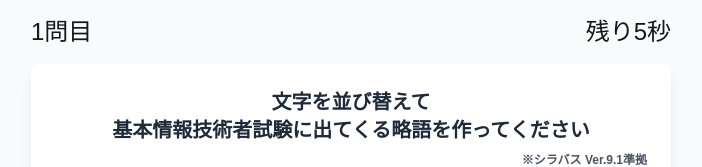
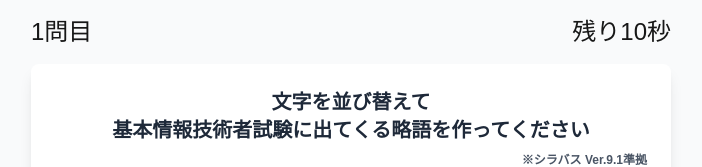
Before and after one commit to koza-ken/shufflemoji, a Next.js app in the folder word-scramble-nextjs/: page /game/fe in a window 1280 px wide. Shown: the top 167 px of the page, without its empty margins (289-991 px from the left). Built offline with nearby package versions, Linux system fonts and the light colour scheme.

Commit message:
fix:回答時間を10秒から15秒に修正

```diff
--- a/word-scramble-nextjs/components/game/GuideModal.tsx
+++ b/word-scramble-nextjs/components/game/GuideModal.tsx
@@ -31,7 +31,7 @@ export const GuideModal = ({ isOpen, onClose }: GuideModalProps) => {
               <div>
                 <h3 className="text-xl font-semibold text-gray-800 mb-2">⏰ ルール</h3>
                 <ul className="text-gray-600 space-y-2 list-disc list-inside">
-                  <li>問題の制限時間は10秒です</li>
+                  <li>問題の制限時間は15秒です</li>
                   <li>正解すると次の問題に進めます</li>
                   <li>間違えるか時間切れになるとゲーム終了です</li>
                   <li>連続正解数がスコアになります</li>
--- a/word-scramble-nextjs/components/game/game/GuideModal.tsx
+++ b/word-scramble-nextjs/components/game/game/GuideModal.tsx
@@ -31,7 +31,7 @@ export const GuideModal = ({ isOpen, onClose }: GuideModalProps) => {
               <div>
                 <h3 className="text-xl font-semibold text-gray-800 mb-2">⏰ ルール</h3>
                 <ul className="text-gray-600 space-y-2 list-disc list-inside">
-                  <li>問題の制限時間は10秒です</li>
+                  <li>問題の制限時間は15秒です</li>
                   <li>正解すると次の問題に進めます</li>
                   <li>間違えるか時間切れになるとゲーム終了です</li>
                   <li>連続正解数がスコアになります</li>
--- a/word-scramble-nextjs/hooks/use-timer.ts
+++ b/word-scramble-nextjs/hooks/use-timer.ts
@@ -1,13 +1,13 @@
 import { useEffect, useState } from 'react';
 
 export const useTimer = () => {
-  const [time, setTime] = useState(10);
+  const [time, setTime] = useState(15);
   const [isRunning, setIsRunning] = useState(true);
 
   // タイマーリセット
   const resetTimer = () => {
     setIsRunning(false);
-    setTime(10);
+    setTime(15);
     // setTimeout(() => setIsRunning(true), 0);
   };
 
```
Also changed, not shown: 1 other file (tests, documents, lock files or other folders).
